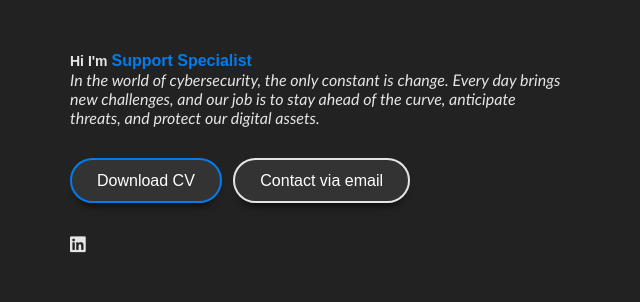
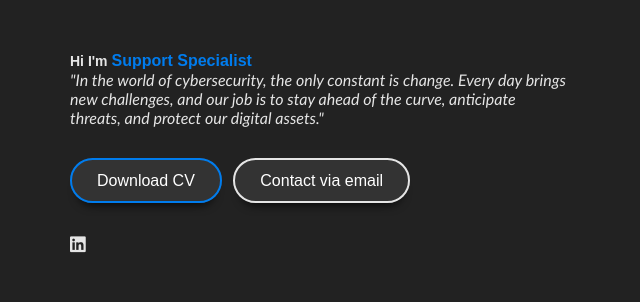
Before and after one commit to Josh1005GH/Resume, a plain HTML site: page index.html in a window 1280 px wide. Shown: the part 176-478 px from the top of the page, 564-1204 px from the left. Drawn offline with nearby package versions, Linux system fonts and the light colour scheme.

Commit message:
Update index.html

```diff
--- a/index.html
+++ b/index.html
@@ -39,9 +39,9 @@
                  <div class="hero-text">
                     <h5>Hi I'm <span class="input">Cybersecurity Analyst</span></h5>
                     <!-- <h1>Josh D.</h1> -->
-                    <p class="quote"> In the world of cybersecurity, the only constant is change.
+                    <p class="quote"> "In the world of cybersecurity, the only constant is change.
                         Every day brings new challenges, and our job is to stay ahead of the curve,
-                        anticipate threats, and protect our digital assets.
+                        anticipate threats, and protect our digital assets."
                     </p>
 
                     <div class="btn-group">
@@ -51,7 +51,7 @@
 
                     <div class="social">
                         <!-- <a href="#"><i class="fa-brands fa-facebook"></i></a> -->
-                        <a href="https://www.linkedin.com/in/path30/"><i class="fa-brands fa-linkedin"></i></a>
+                        <a href="https://www.linkedin.com/in/path30/" target ="_blank"><i class="fa-brands fa-linkedin"></i></a>
                         <!-- <a href="#"><i class="fa-brands fa-instagram"></i></a>
                         <a href="#"><i class="fa-brands fa-dribbble"></i></a>
                         <a href="#"><i class="fa-brands fa-pintrest"></i></a> -->
```
